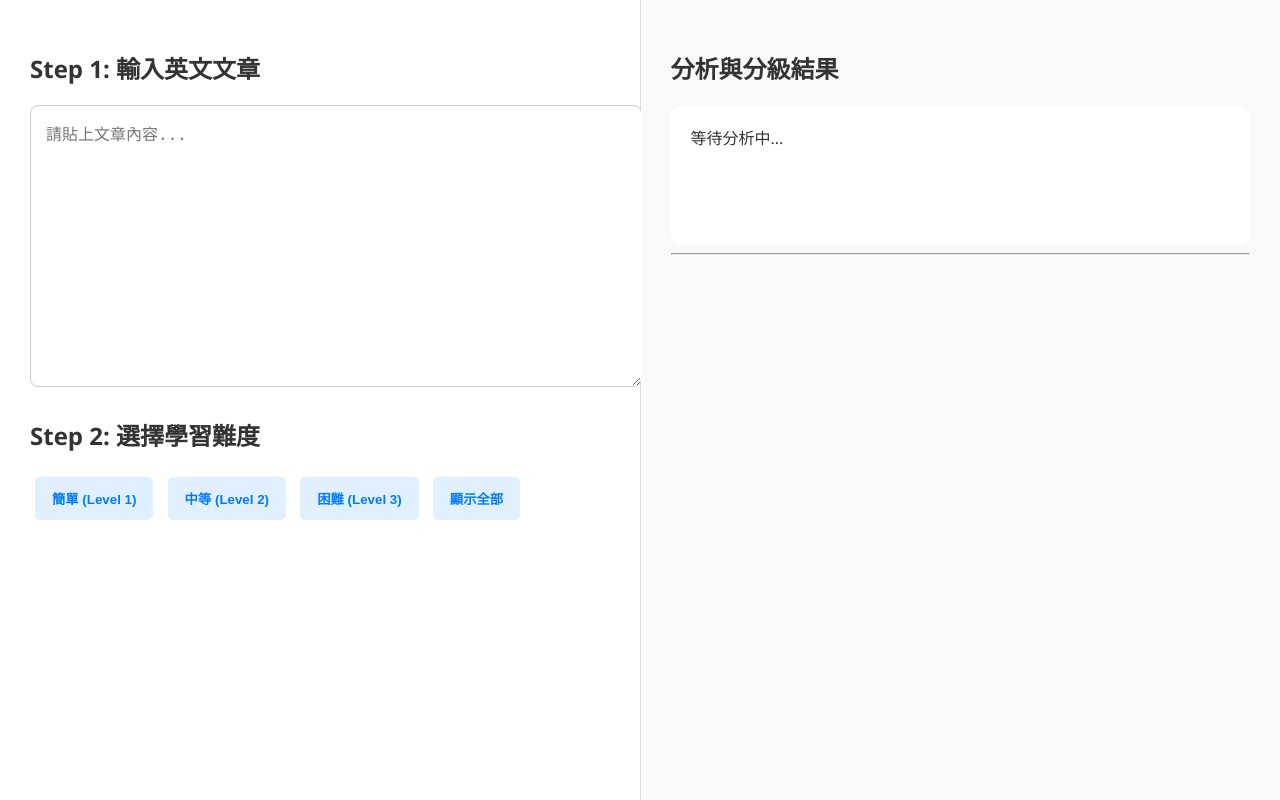
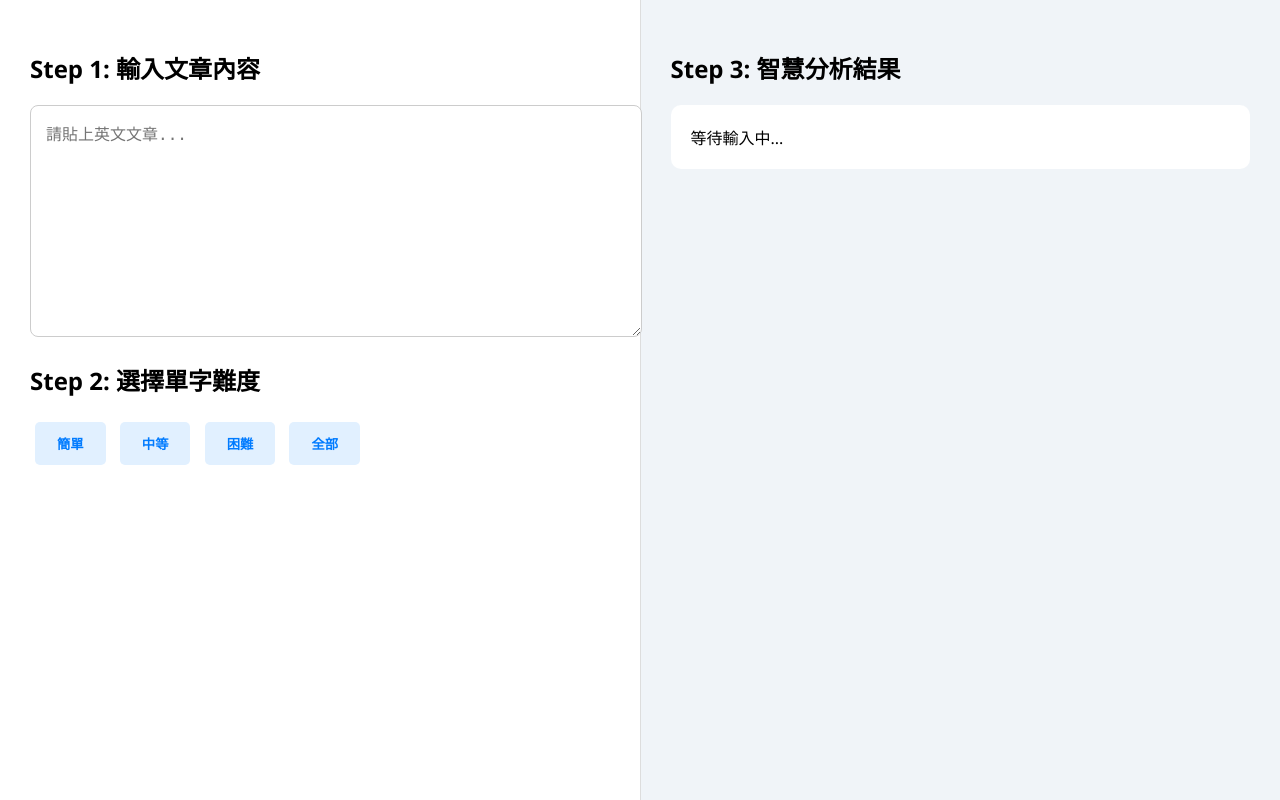
Before and after one commit to XuanYi-723/EnglishLearningSystem, a Flask app: page / in a window 1280 px wide. Run offline with Flask 3, Linux system fonts and the light colour scheme.

Commit message:
Update index.html
aaaaaaaaaaaaaaaaaaaaaaaaa

```diff
--- a/templates/index.html
+++ b/templates/index.html
@@ -2,72 +2,60 @@
 <html>
 <head>
     <meta charset="UTF-8">
-    <title>智慧化英語教材生成系統</title>
+    <title>智慧英語學習系統 - 決賽版</title>
     <style>
-        body { margin: 0; font-family: 'Segoe UI', Arial; background-color: #f4f7f6; color: #333; }
+        body { margin: 0; font-family: 'Segoe UI', Arial; background-color: #f0f4f8; }
         .container { display: flex; height: 100vh; }
         .left { flex: 1; padding: 30px; background: white; border-right: 1px solid #ddd; }
-        .right { flex: 1; padding: 30px; overflow-y: auto; background: #f9f9f9; }
-        textarea { width: 100%; height: 250px; padding: 15px; border-radius: 8px; border: 1px solid #ccc; font-size: 16px; }
-        .level-btn { background: #e1f0ff; color: #007bff; border: 2px solid transparent; padding: 10px 15px; margin: 5px; border-radius: 5px; cursor: pointer; font-weight: bold; }
-        .level-btn:hover { background: #007bff; color: white; }
-        .level-btn.active { border-color: #333; background: #007bff; color: white; }
-        .action-btn { background: #f39c12; color: white; border: none; padding: 15px 30px; border-radius: 5px; font-size: 18px; cursor: pointer; width: 100%; margin-top: 10px; }
-        .pdf-btn { background: #28a745; color: white; border: none; padding: 10px 20px; border-radius: 5px; cursor: pointer; margin-top: 10px; display: none; }
-        mark { background: #fff3cd; padding: 2px 4px; border-radius: 3px; }
-        .word-card { background: white; padding: 15px; margin-bottom: 10px; border-radius: 8px; border-left: 5px solid #4a90e2; box-shadow: 0 2px 4px rgba(0,0,0,0.05); }
+        .right { flex: 1; padding: 30px; overflow-y: auto; }
+        textarea { width: 100%; height: 200px; padding: 15px; border-radius: 8px; border: 1px solid #ccc; font-size: 16px; }
+        .level-btn { background: #e1f0ff; color: #007bff; border: 2px solid transparent; padding: 10px 20px; margin: 5px; border-radius: 5px; cursor: pointer; font-weight: bold; }
+        .level-btn.active { background: #007bff; color: white; border-color: #0056b3; }
+        .action-btn { background: #ff9800; color: white; border: none; padding: 15px; border-radius: 5px; font-size: 18px; cursor: pointer; width: 100%; margin-top: 20px; }
+        .pdf-btn { background: #4caf50; color: white; border: none; padding: 10px 20px; border-radius: 5px; cursor: pointer; margin-top: 15px; display: none; }
+        mark { background: #fff3cd; padding: 2px; border-radius: 3px; }
+        .word-card { background: white; padding: 15px; margin-bottom: 10px; border-radius: 8px; border-left: 5px solid #007bff; box-shadow: 0 2px 4px rgba(0,0,0,0.1); }
     </style>
 </head>
 <body>
     <div class="container">
         <div class="left">
-            <h2>Step 1: 輸入英文文章</h2>
-            <textarea id="textInput" placeholder="請貼上文章內容..."></textarea>
+            <h2>Step 1: 輸入文章內容</h2>
+            <textarea id="textInput" placeholder="請貼上英文文章..."></textarea>
 
-            <h2 style="margin-top:25px;">Step 2: 選擇學習難度</h2>
-            <div id="btnGroup">
-                <button onclick="selectLevel('簡單', this)" class="level-btn">簡單 (Level 1)</button>
-                <button onclick="selectLevel('中等', this)" class="level-btn">中等 (Level 2)</button>
-                <button onclick="selectLevel('困難', this)" class="level-btn">困難 (Level 3)</button>
-                <button onclick="selectLevel('全部', this)" class="level-btn">顯示全部</button>
-            </div>
+            <h2 style="margin-top:20px;">Step 2: 選擇單字難度</h2>
+            <button onclick="selectLevel('簡單', this)" class="level-btn">簡單</button>
+            <button onclick="selectLevel('中等', this)" class="level-btn">中等</button>
+            <button onclick="selectLevel('困難', this)" class="level-btn">困難</button>
+            <button onclick="selectLevel('全部', this)" class="level-btn">全部</button>
 
-            <div id="step3" style="display:none; margin-top:30px;">
-                <h2>Step 3: 生成教材</h2>
-                <button onclick="analyze()" class="action-btn">開始智慧分析【<span id="targetLevelLab"></span>】</button>
+            <div id="actionArea" style="display:none;">
+                <button onclick="analyze()" class="action-btn">開始分析 (<span id="lvLab">全部</span>)</button>
                 <button id="pdfBtn" class="pdf-btn" onclick="exportPDF()">匯出實體教案卡牌 (PDF)</button>
             </div>
         </div>
         <div class="right">
-            <h2>分析與分級結果</h2>
-            <div id="highlightedArticle" style="background:white; padding:20px; border-radius:10px; min-height:100px;">等待分析中...</div>
-            <hr>
+            <h2>Step 3: 智慧分析結果</h2>
+            <div id="highlightedArticle" style="background:white; padding:20px; border-radius:10px; margin-bottom:20px;">等待輸入中...</div>
             <div id="output"></div>
         </div>
     </div>
-
     <script>
         let currentLevel = "全部";
         let currentVocab = null;
 
         function selectLevel(level, btn) {
             currentLevel = level;
-            document.getElementById("targetLevelLab").innerText = level;
-            document.getElementById("step3").style.display = "block";
-
-            const btns = document.querySelectorAll('.level-btn');
-            btns.forEach(b => b.classList.remove('active'));
+            document.getElementById("lvLab").innerText = level;
+            document.getElementById("actionArea").style.display = "block";
+            document.querySelectorAll('.level-btn').forEach(b => b.classList.remove('active'));
             btn.classList.add('active');
         }
 
         async function analyze() {
             const text = document.getElementById("textInput").value;
-            if (!text.trim()) return;
-
             const outputDiv = document.getElementById("output");
-            outputDiv.innerHTML = "正在優化效能並分析中...";
-
-            try {
+            outputDiv.innerHTML = "系統處理中...";
             const response = await fetch('/analyze', {
                 method: 'POST',
                 headers: { 'Content-Type': 'application/json' },
@@ -75,29 +63,17 @@
             });
             const data = await response.json();
             currentVocab = data.vocabulary;
-
             document.getElementById("highlightedArticle").innerHTML = data.highlighted;
-                document.getElementById("pdfBtn").style.display = "inline-block";
-
+            document.getElementById("pdfBtn").style.display = "block";
             let html = "";
             for (let word in data.vocabulary) {
                 let item = data.vocabulary[word];
-                    html += `
-                        <div class="word-card">
-                            <b style="font-size:1.2em;">${word}</b> <small>[${item.level}]</small><br>
-                            <span style="color:#666;">${item.phonetic} | ${item.pos}</span>
-                            <div style="color:#e67e22; font-weight:bold; margin-top:5px;">${item.chinese}</div>
-                            <div style="font-size:0.9em; margin-top:3px;">${item.definition}</div>
-                        </div>`;
+                html += `<div class="word-card"><b>${word.toUpperCase()}</b> <small>(${item.level})</small><br>${item.pos} | ${item.phonetic}<br><b style="color:#d35400;">${item.chinese}</b><br>${item.definition}</div>`;
             }
-                outputDiv.innerHTML = html || "此難度下未發現關鍵單字。";
-            } catch (e) {
-                outputDiv.innerHTML = "❌ 連線失敗，請檢查後端。";
-            }
+            outputDiv.innerHTML = html || "找不到符合難度的單字。";
         }
 
         async function exportPDF() {
-            if (!currentVocab) return;
             const response = await fetch('/export_pdf', {
                 method: 'POST',
                 headers: { 'Content-Type': 'application/json' },
@@ -106,9 +82,7 @@
             const blob = await response.blob();
             const url = window.URL.createObjectURL(blob);
             const a = document.createElement('a');
-            a.href = url;
-            a.download = `適性化教案_${currentLevel}.pdf`;
-            a.click();
+            a.href = url; a.download = "learning_cards.pdf"; a.click();
         }
     </script>
 </body>
```
Lines whose indentation alone changed are shown as unchanged.
